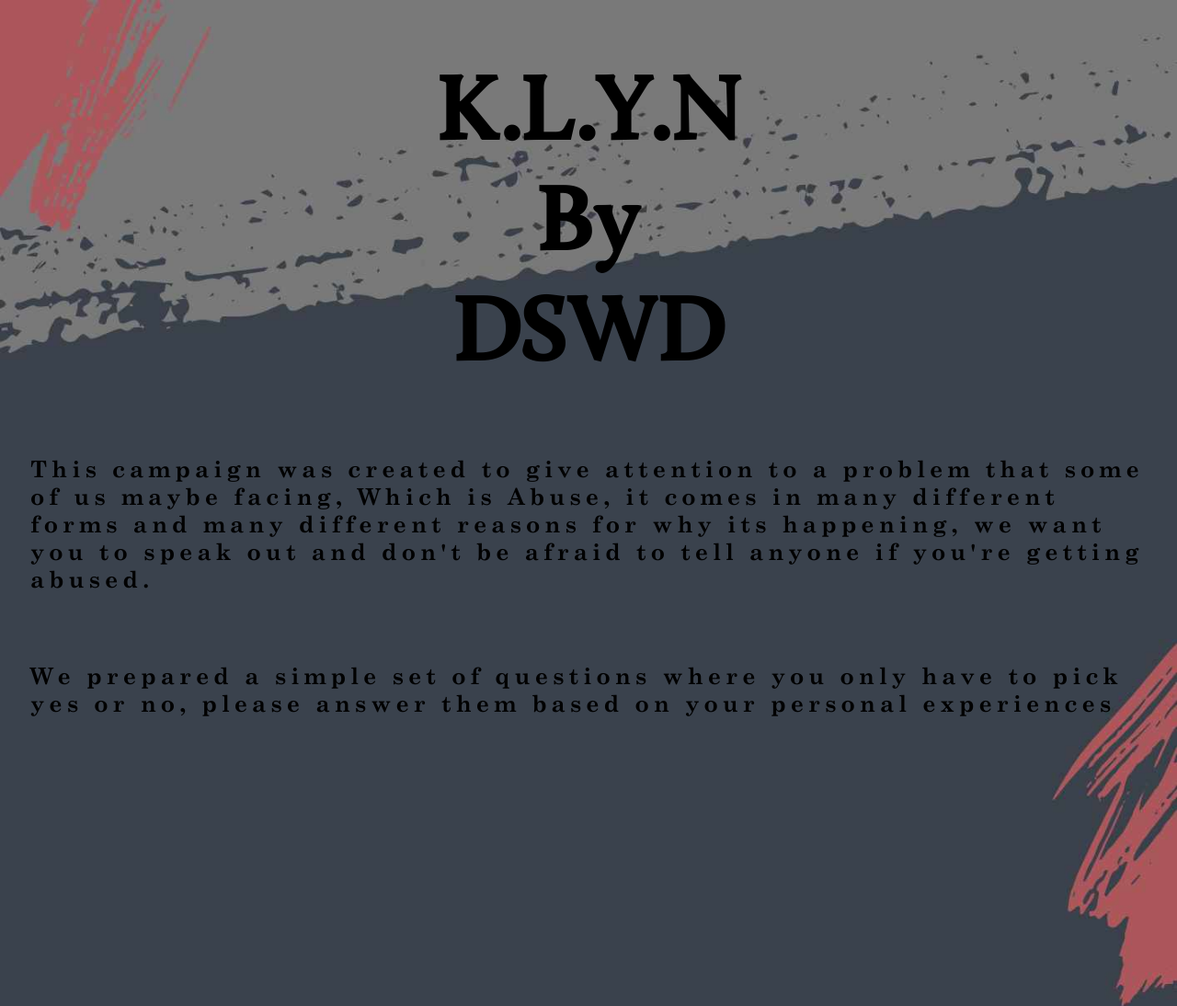
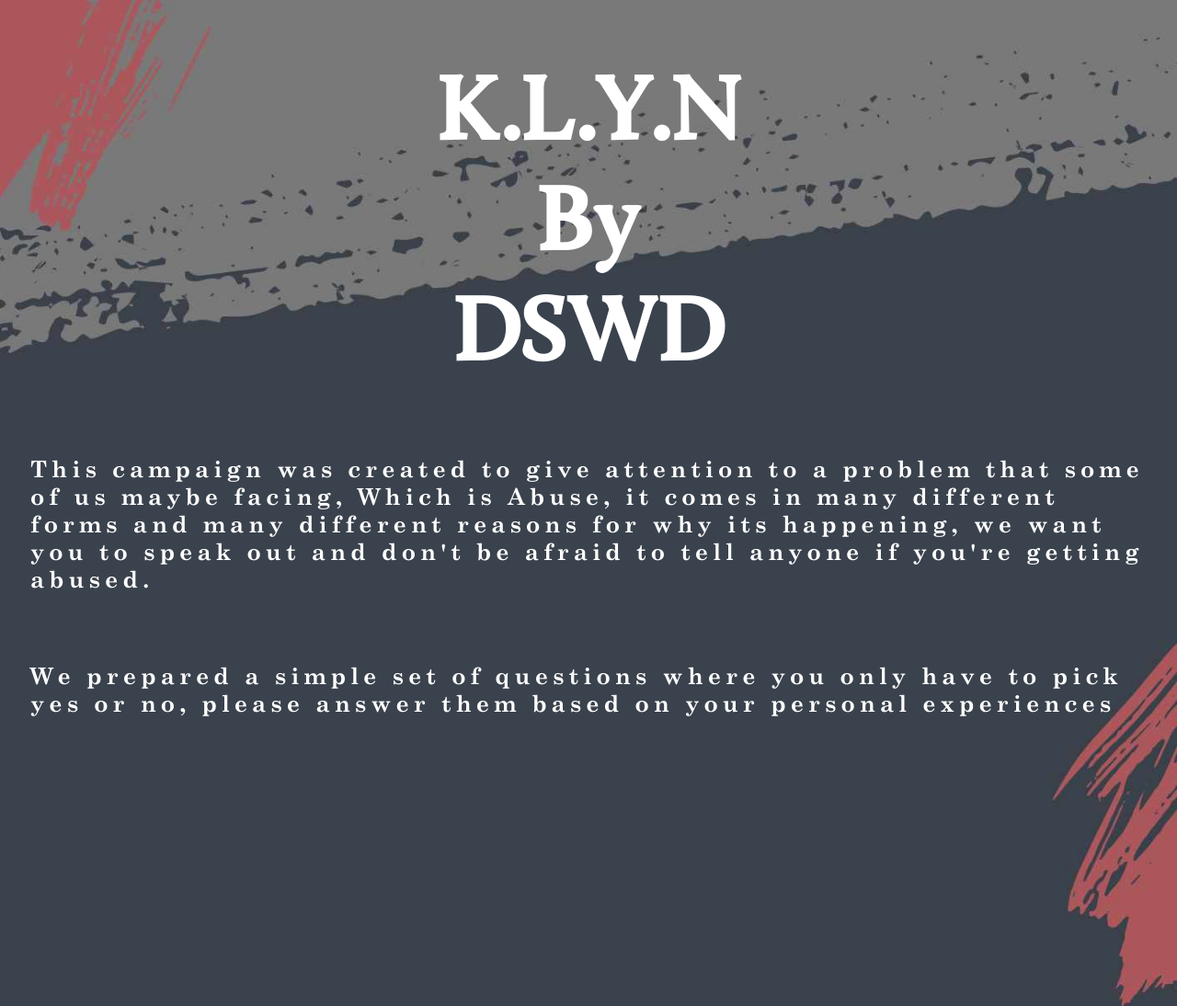
Before and after one commit to AetherPhoenix/dswd-campaign, a plain HTML site: page index.html in a window 1280 px wide. Shown: the top 1094 px of the page at 92% size. Drawn offline with Linux system fonts and the light colour scheme; a script that the page names is missing.

Commit message:
Update index.html

```diff
--- a/index.html
+++ b/index.html
@@ -33,8 +33,8 @@
             </style>
     </head>
     <body>
-        <h1 id="Head">K.L.Y.N<br>By<br>DSWD</h1>
-        <p>This campaign was created to give attention to a problem that some of us maybe facing,
+        <h1 id="Head" style="color: #fff;">K.L.Y.N<br>By<br>DSWD</h1>
+        <p style="color: #fff;">This campaign was created to give attention to a problem that some of us maybe facing,
             Which is Abuse, it comes in many different forms and many different reasons for why its happening, we want you to speak out and don't be afraid to tell anyone if you're getting abused.<br id="brp">
             We prepared a simple set of questions where you only have to pick yes or no, please answer them based on your personal experiences
         </p>
```
